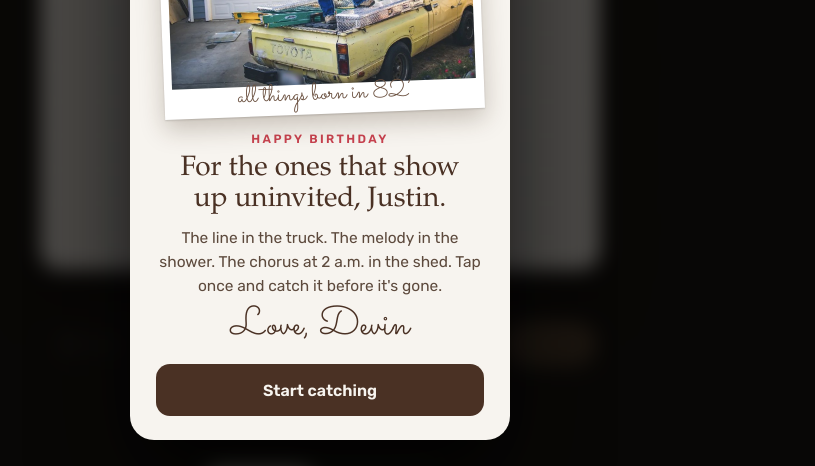
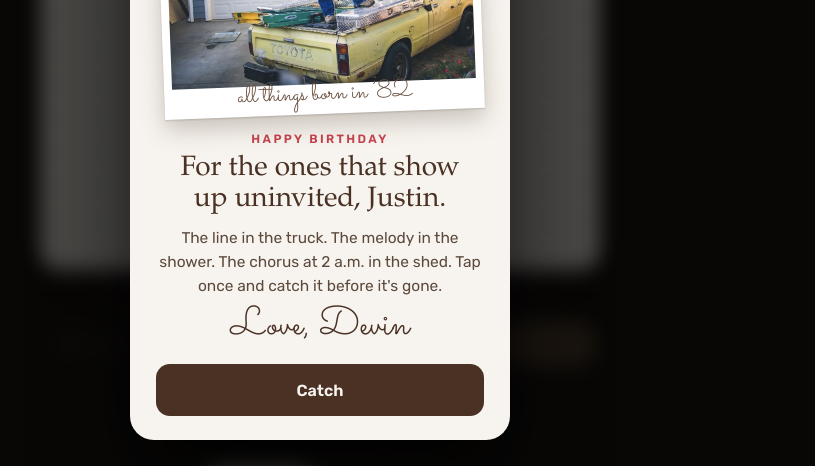
Before and after one commit to devinfarren-crypto/voice-note, a Next.js app: page / in a window 1280 px wide. Shown: the part 267-733 px from the top of the page, without its empty margins (320-1135 px from the left). Built offline with nearby package versions, Linux system fonts and the light colour scheme; a web font is replaced by a local one.

Commit message:
Birthday card: “’82” caption and a “Catch” button
Co-Authored-By: Claude Opus 5.5 <noreply@anthropic.com>
Claude-Session: https://claude.ai/code/session_011M9UzJLGvah44JbZv3Jby6

```diff
--- a/app/components/BirthdayCard.tsx
+++ b/app/components/BirthdayCard.tsx
@@ -38,7 +38,7 @@ export default function BirthdayCard({ forceOpen, onClose }: { forceOpen: boolea
         <figure className="polaroid">
           {/* eslint-disable-next-line @next/next/no-img-element */}
           <img src="justin-truck.jpg" alt={`${TO} standing in the bed of his yellow Toyota pickup`} />
-          <figcaption>all things born in 82’</figcaption>
+          <figcaption>all things born in ’82</figcaption>
         </figure>
         <div className="eyebrow">Happy birthday</div>
         <h2 id="gift-title">For the ones that show up uninvited, {TO}.</h2>
@@ -48,7 +48,7 @@ export default function BirthdayCard({ forceOpen, onClose }: { forceOpen: boolea
         </p>
         <div className="sig">Love, {FROM}</div>
         <button type="button" onClick={close}>
-          Start catching
+          Catch
         </button>
       </div>
     </div>
```
